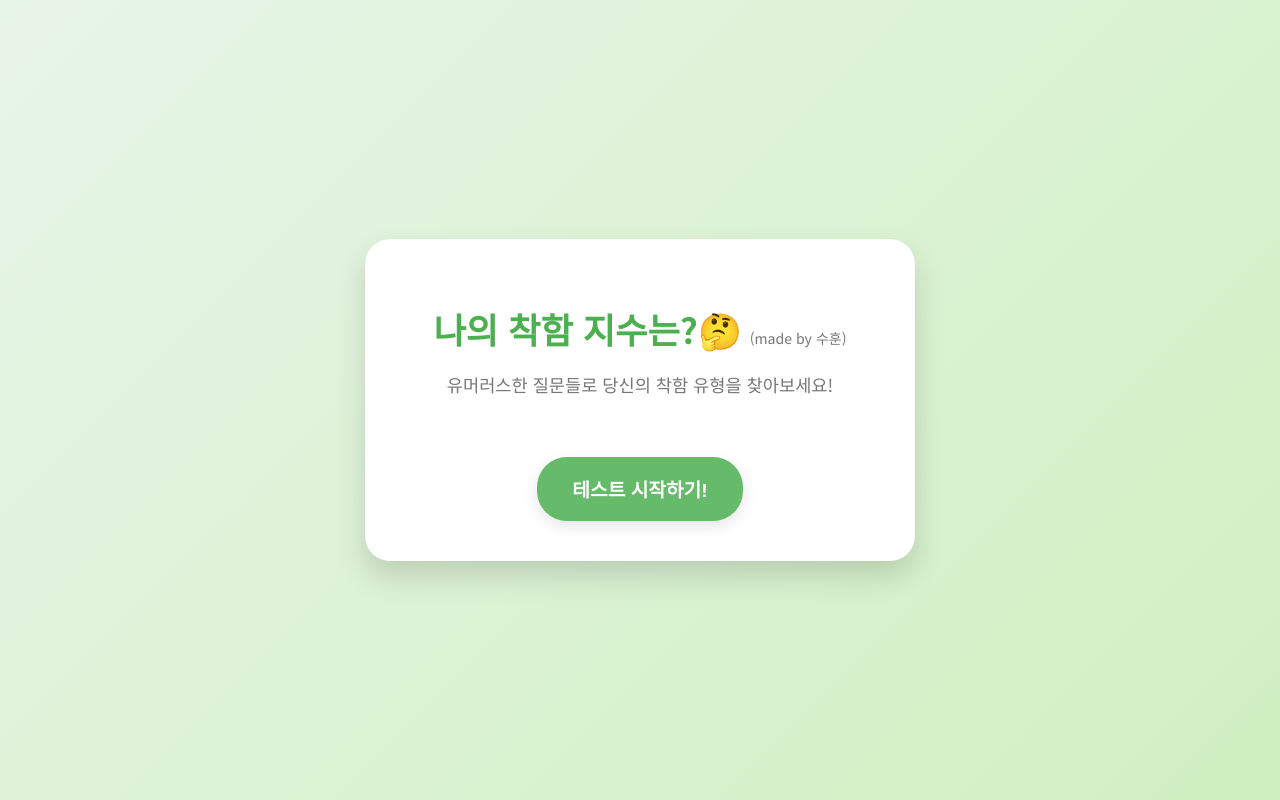
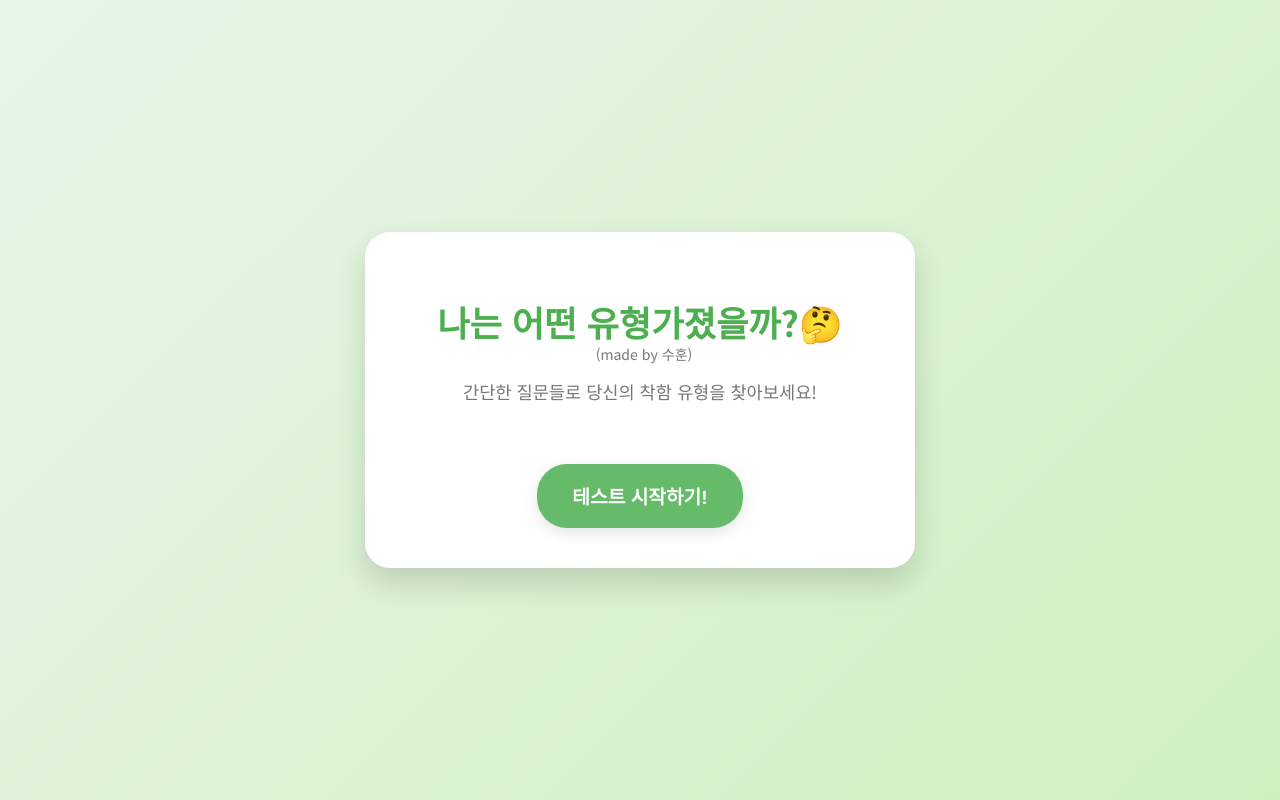
Before and after one commit to Sooni95/kindness-test-app, a plain HTML site: page index.html in a window 1280 px wide. Drawn offline with Linux system fonts and the light colour scheme.

Commit message:
Update index.html

```diff
--- a/index.html
+++ b/index.html
@@ -3,12 +3,12 @@
 <head>
     <meta charset="UTF-8">
     <meta name="viewport" content="width=device-width, initial-scale=1.0">
-    <title>나의 착함 지수는?🤔</title>
+    <title>나는 어떤 유형을 가진 사람일까?🤔</title>
     <link rel="stylesheet" href="style.css"> </head>
 <body>
     <div id="app-container">
         <header>
-            <h1>나의 착함 지수는?🤔 <span class="made-by">(made by 수훈)</span></h1> <p>유머러스한 질문들로 당신의 착함 유형을 찾아보세요!</p>
+            <h1>나는 어떤 유형가졌을까?🤔 <span class="made-by">(made by 수훈)</span></h1> <p>간단한 질문들로 당신의 착함 유형을 찾아보세요!</p>
         </header>
 
         <section id="start-screen">
@@ -45,4 +45,5 @@
     </div>
 
     <script src="script.js"></script> </body>
+
 </html>
```
